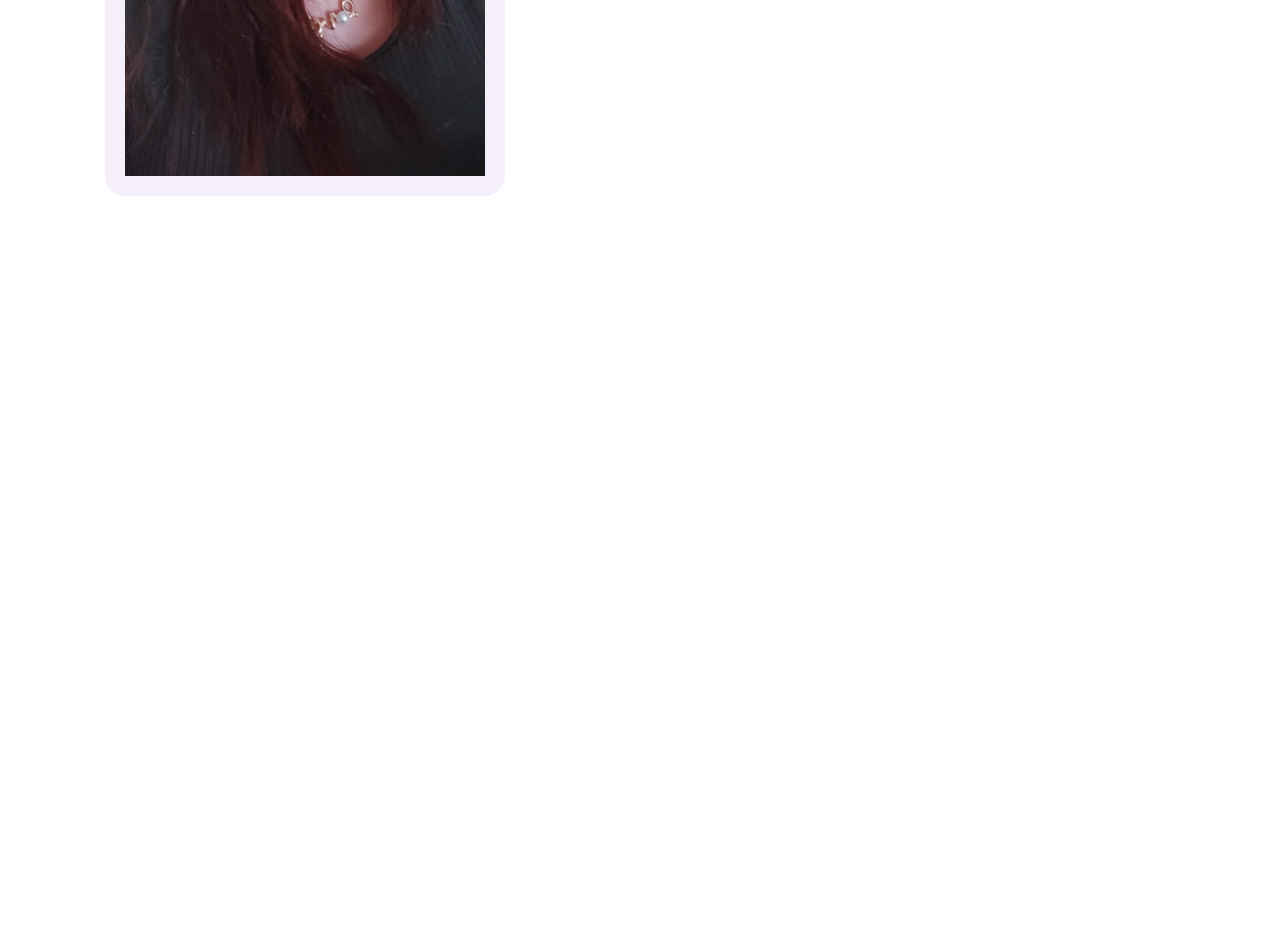
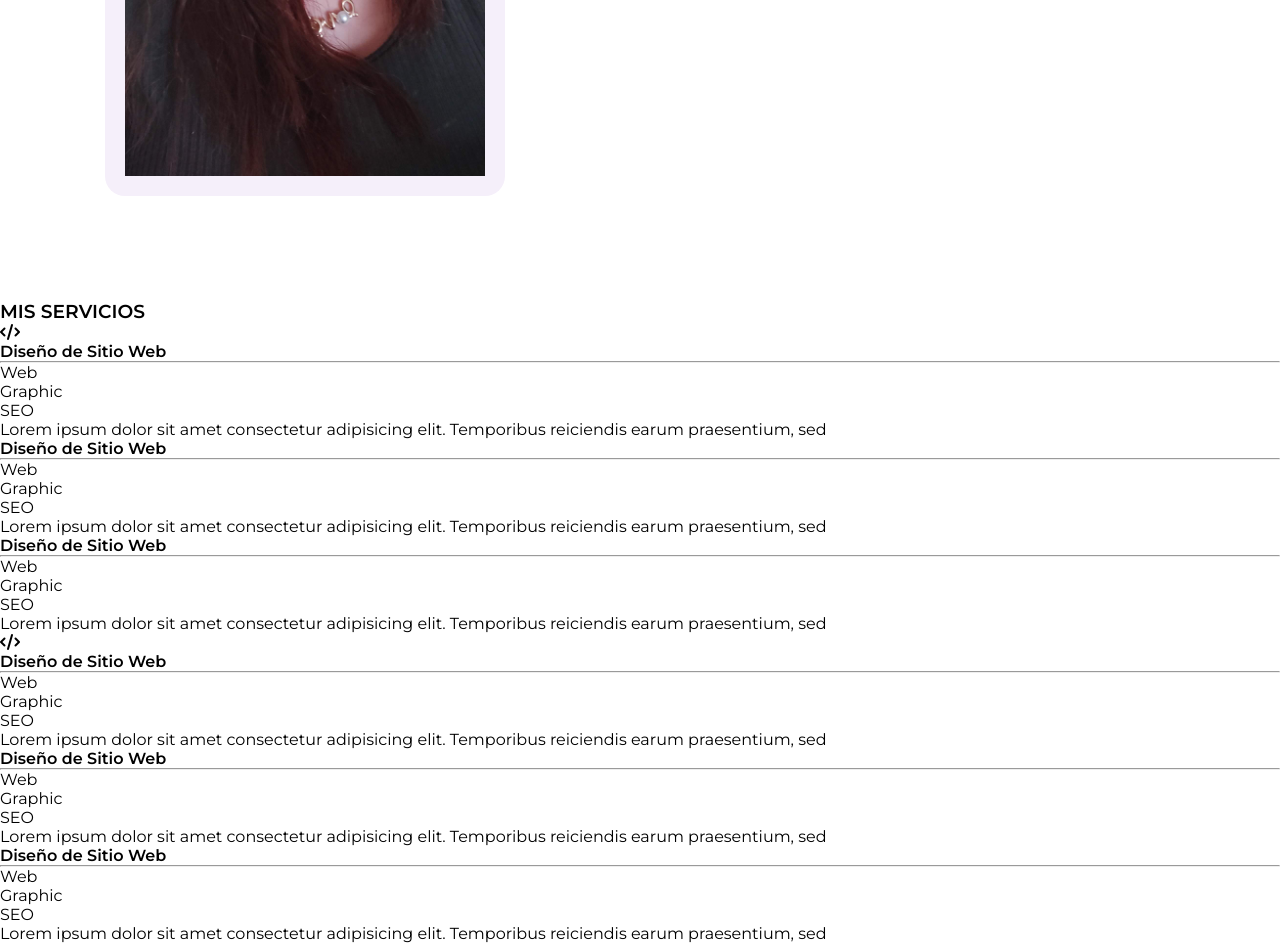
Before and after one commit to Tetsu-16700/ProyectPersonal, a plain HTML site: page Portafolio/index.html in a window 1280 px wide. Shown: the part 1542-2485 px from the top of the page. Before the commit the page ends 1842 px from the top, so only its background shows below. Drawn offline with Linux system fonts and the light colour scheme.

Commit message:
Agregar estructura de Servicios

```diff
--- a/Portafolio/index.html
+++ b/Portafolio/index.html
@@ -23,7 +23,7 @@
             <nav id="nav" class="">
               <ul id="links">
                 <li><a href="#inicio" class="seleccionado">INICIO</a></li>
-                <li><a href="#sobremi" class="seleccionado">SOBRE MI</a></li>
+                <li><a href="#sobreMi" class="seleccionado">SOBRE MI</a></li>
                 <li><a href="#servicios" class="seleccionado">SERVICIOS</a></li>
                 <li><a href="#portfolio" class="seleccionado">PORTFOLIO</a></li>
                 <li><a href="#contacto" class="seleccionado">CONTACTO</a></li>
@@ -71,5 +71,87 @@
         <a href="#">Descargar CV</a>
       </div>
     </section>
+    <!-- seccion de servicios -->
+    <section id="servicios">
+      <h3 class="titulo-seccion">MIS SERVICIOS</h3>
+      <div class="fila">
+        <div class="servicio">
+          <span class="icono"><i class="fa-solid fa-code"></i></span>
+          <h4>Diseño de Sitio Web</h4>
+          <hr />
+          <ul class="servicios-tag">
+            <li>Web</li>
+            <li>Graphic</li>
+            <li>SEO</li>
+          </ul>
+          <p>
+            Lorem ipsum dolor sit amet consectetur adipisicing elit. Temporibus
+            reiciendis earum praesentium, sed
+          </p>
+
+          <h4>Diseño de Sitio Web</h4>
+          <hr />
+          <ul class="servicios-tag">
+            <li>Web</li>
+            <li>Graphic</li>
+            <li>SEO</li>
+          </ul>
+          <p>
+            Lorem ipsum dolor sit amet consectetur adipisicing elit. Temporibus
+            reiciendis earum praesentium, sed
+          </p>
+        </div>
+        <h4>Diseño de Sitio Web</h4>
+        <hr />
+        <ul class="servicios-tag">
+          <li>Web</li>
+          <li>Graphic</li>
+          <li>SEO</li>
+        </ul>
+        <p>
+          Lorem ipsum dolor sit amet consectetur adipisicing elit. Temporibus
+          reiciendis earum praesentium, sed
+        </p>
+      </div>
+      <div class="fila">
+        <div class="servicio">
+          <span class="icono"><i class="fa-solid fa-code"></i></span>
+          <h4>Diseño de Sitio Web</h4>
+          <hr />
+          <ul class="servicios-tag">
+            <li>Web</li>
+            <li>Graphic</li>
+            <li>SEO</li>
+          </ul>
+          <p>
+            Lorem ipsum dolor sit amet consectetur adipisicing elit. Temporibus
+            reiciendis earum praesentium, sed
+          </p>
+
+          <h4>Diseño de Sitio Web</h4>
+          <hr />
+          <ul class="servicios-tag">
+            <li>Web</li>
+            <li>Graphic</li>
+            <li>SEO</li>
+          </ul>
+          <p>
+            Lorem ipsum dolor sit amet consectetur adipisicing elit. Temporibus
+            reiciendis earum praesentium, sed
+          </p>
+        </div>
+        <h4>Diseño de Sitio Web</h4>
+        <hr />
+        <ul class="servicios-tag">
+          <li>Web</li>
+          <li>Graphic</li>
+          <li>SEO</li>
+        </ul>
+        <p>
+          Lorem ipsum dolor sit amet consectetur adipisicing elit. Temporibus
+          reiciendis earum praesentium, sed
+        </p>
+      </div>
+    </section>
   </body>
 </html>
```
Also changed, not shown: Portafolio/style.css (line endings or trailing spaces).
